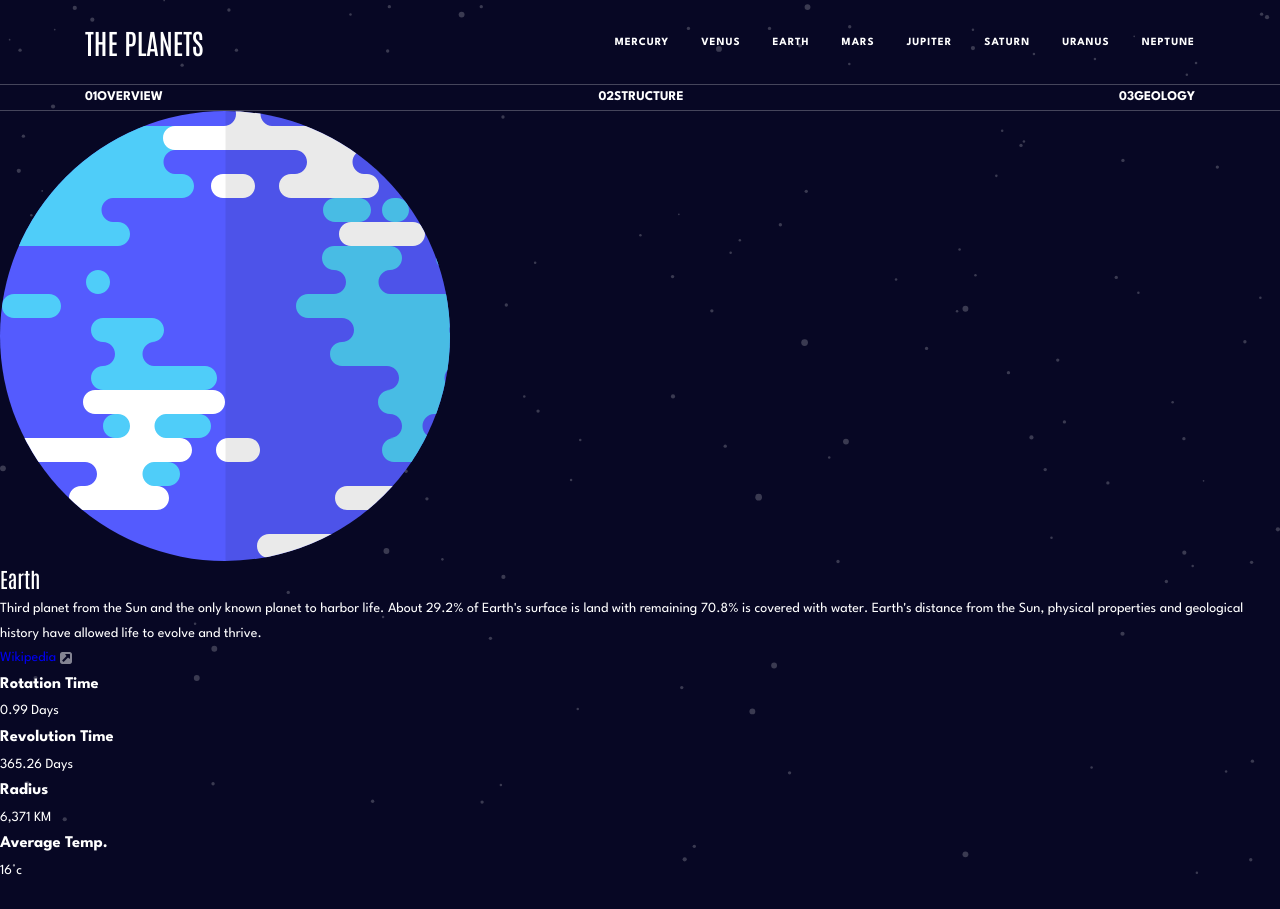
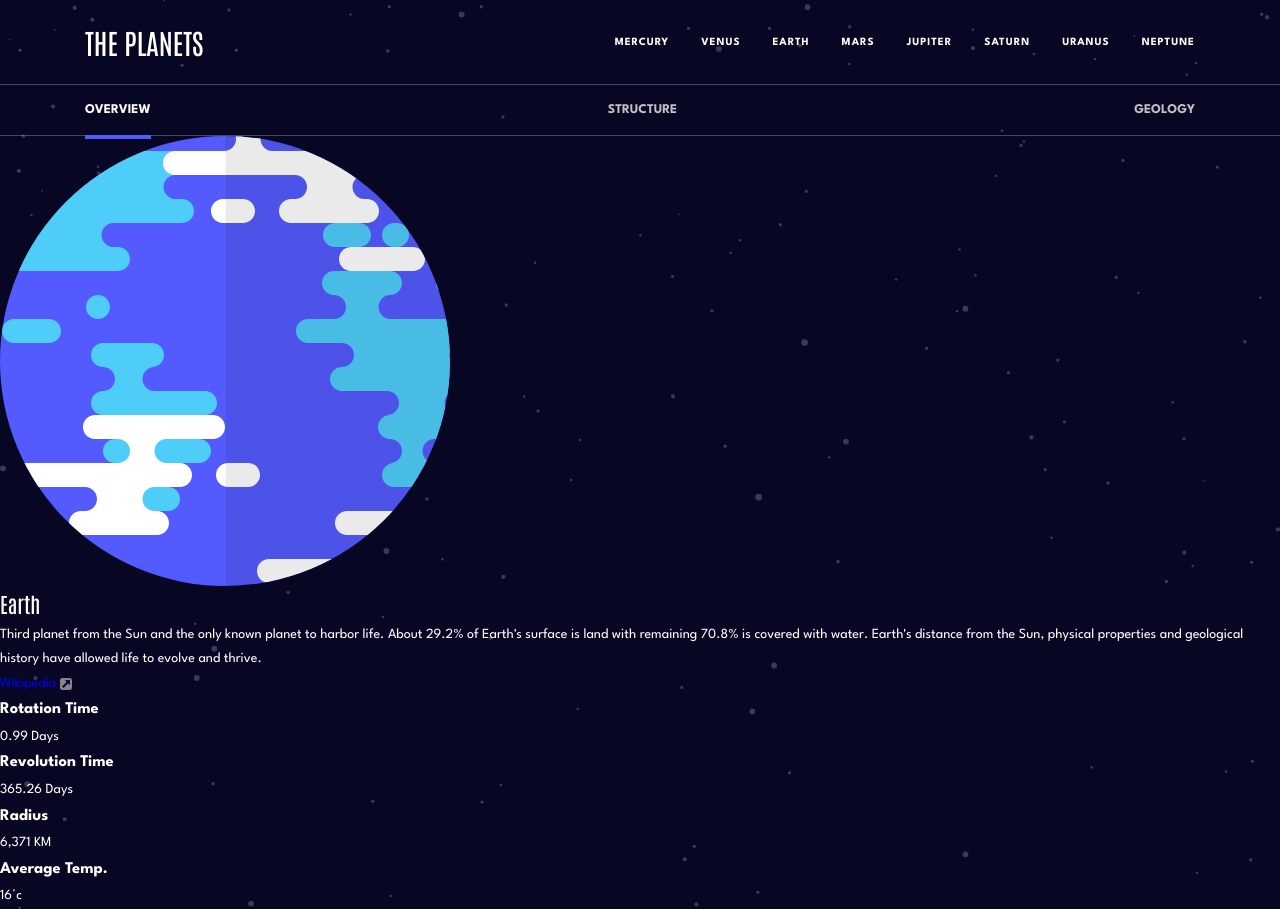
Before and after one commit to mgalvizo/planets-fact-site-source, a React (Create React App) app: page /planets/earth in a window 1280 px wide. Before the commit the page ends 883 px from the top, so only its background shows below. Built offline with nearby package versions, Linux system fonts and the light colour scheme.

Commit message:
refactor Planet detail components and its styled components

```diff
--- a/src/components/PlanetDetailContent/PlanetButtonItem.component.tsx
+++ b/src/components/PlanetDetailContent/PlanetButtonItem.component.tsx
@@ -3,7 +3,7 @@ import StyledPlanetButtonItem from '../styled/PlanetButtonItem.styled';
 
 interface Characteristic {
     id: number;
-    name: string;
+    characteristicName: string;
 }
 
 interface PlanetButtonItemProps {
@@ -11,23 +11,34 @@ interface PlanetButtonItemProps {
     onClick: (e: MouseEvent<HTMLButtonElement>) => void;
     characteristic: Characteristic;
     selectedCharacteristic: string;
+    planetName: string;
 }
 
 const PlanetButtonItem = ({
     onClick,
     characteristic,
     selectedCharacteristic,
+    planetName,
 }: PlanetButtonItemProps) => {
-    const { id, name } = characteristic;
+    const { id, characteristicName } = characteristic;
 
     return (
         <StyledPlanetButtonItem
-            onClick={onClick}
-            id={name}
-            className={selectedCharacteristic === name ? 'active' : ''}
+            planetName={planetName.toLowerCase()}
+            characteristicName={characteristicName}
         >
-            <span className="number">{`0${id}`}</span>
-            <span className="name">{name.toUpperCase()}</span>
+            <button
+                id={characteristicName}
+                onClick={onClick}
+                className={`${characteristicName} ${
+                    selectedCharacteristic === characteristicName
+                        ? 'active'
+                        : ''
+                }`}
+            >
+                <span className="number">{`0${id}`}</span>
+                <span className="name">{characteristicName.toUpperCase()}</span>
+            </button>
         </StyledPlanetButtonItem>
     );
 };
--- a/src/components/PlanetDetailContent/PlanetButtonList.component.tsx
+++ b/src/components/PlanetDetailContent/PlanetButtonList.component.tsx
@@ -6,37 +6,39 @@ interface PlanetButtonListProps {
     children?: ReactNode;
     onButtonClick: (e: MouseEvent<HTMLButtonElement>) => void;
     selectedCharacteristic: string;
+    planetName: string;
 }
 
 const MAPPING_PHYSICAL_CHARACTERISTICS = [
     {
         id: 1,
-        name: 'overview',
+        characteristicName: 'overview',
     },
     {
         id: 2,
-        name: 'structure',
+        characteristicName: 'structure',
     },
     {
         id: 3,
-        name: 'geology',
+        characteristicName: 'geology',
     },
 ];
 
 const PlanetButtonList = ({
     onButtonClick,
     selectedCharacteristic,
+    planetName,
 }: PlanetButtonListProps) => {
     const buttons = MAPPING_PHYSICAL_CHARACTERISTICS.map(characteristic => {
         const { id } = characteristic;
         return (
-            <li key={id}>
-                <PlanetButtonItem
-                    onClick={onButtonClick}
-                    characteristic={characteristic}
-                    selectedCharacteristic={selectedCharacteristic}
-                />
-            </li>
+            <PlanetButtonItem
+                key={id}
+                onClick={onButtonClick}
+                characteristic={characteristic}
+                selectedCharacteristic={selectedCharacteristic}
+                planetName={planetName}
+            />
         );
     });
 
--- a/src/components/PlanetDetailContent/PlanetDetailContent.component.tsx
+++ b/src/components/PlanetDetailContent/PlanetDetailContent.component.tsx
@@ -15,7 +15,7 @@ const PlanetDetailContent = ({ planet }: PlanetDetailContentProps) => {
         useState('overview');
 
     const {
-        name,
+        name: planetName,
         overview,
         structure,
         geology,
@@ -24,9 +24,9 @@ const PlanetDetailContent = ({ planet }: PlanetDetailContentProps) => {
         radius,
         temperature,
     } = planet;
-    const planetImg = name.toLowerCase();
-    const planetInternalImg = `${name.toLowerCase()}Internal`;
-    const planetGeologyImg = `${name.toLowerCase()}Geology`;
+    const planetImg = planetName.toLowerCase();
+    const planetInternalImg = `${planetName.toLowerCase()}Internal`;
+    const planetGeologyImg = `${planetName.toLowerCase()}Geology`;
 
     const onClickHandler = (e: MouseEvent<HTMLButtonElement>) => {
         const { id } = e.currentTarget;
@@ -35,20 +35,21 @@ const PlanetDetailContent = ({ planet }: PlanetDetailContentProps) => {
     };
 
     const PHYSICAL_CHARACTERISTICS = {
-        name,
+        planetName,
         overview,
         structure,
         geology,
     };
 
     const PLANET_IMAGES = {
-        name,
+        planetName,
         overview: planetImg,
         structure: planetInternalImg,
         geology: planetGeologyImg,
     };
 
     const PLANET_STATS = {
+        planetName,
         rotation,
         revolution,
         radius,
@@ -63,6 +64,7 @@ const PlanetDetailContent = ({ planet }: PlanetDetailContentProps) => {
                         <PlanetButtonList
                             onButtonClick={onClickHandler}
                             selectedCharacteristic={selectedCharacteristic}
+                            planetName={planetName}
                         />
                     </div>
                 </div>
--- a/src/components/PlanetDetailContent/PlanetImage.component.tsx
+++ b/src/components/PlanetDetailContent/PlanetImage.component.tsx
@@ -9,14 +9,14 @@ interface PlanetImageProps {
 }
 
 interface PlanetImages {
-    name: string;
+    planetName: string;
     overview: string;
     structure: string;
     geology: string;
 }
 
 const PlanetImage = ({ selectedCharacteristic, images }: PlanetImageProps) => {
-    const { name, overview, structure, geology } = images;
+    const { planetName, overview, structure, geology } = images;
 
     let imgKey: string;
     let imgGeologyKey: string;
@@ -38,7 +38,7 @@ const PlanetImage = ({ selectedCharacteristic, images }: PlanetImageProps) => {
                 <figure>
                     <img
                         src={getImageByKey(imgKey)}
-                        alt={`${name} ${selectedCharacteristic}`}
+                        alt={`${planetName} ${selectedCharacteristic}`}
                         loading="lazy"
                     />
                 </figure>
@@ -49,14 +49,14 @@ const PlanetImage = ({ selectedCharacteristic, images }: PlanetImageProps) => {
                     <figure>
                         <img
                             src={getImageByKey(imgKey)}
-                            alt={`${name} overview`}
+                            alt={`${planetName} overview`}
                             loading="lazy"
                         />
                     </figure>
                     <figure>
                         <img
                             src={getImageByKey(imgGeologyKey)}
-                            alt={`${name} ${selectedCharacteristic}`}
+                            alt={`${planetName} ${selectedCharacteristic}`}
                             loading="lazy"
                         />
                     </figure>
--- a/src/components/PlanetDetailContent/PlanetInfo.component.tsx
+++ b/src/components/PlanetDetailContent/PlanetInfo.component.tsx
@@ -9,7 +9,7 @@ interface PlanetInfoProps {
 }
 
 interface PhysicalCharacteristics {
-    name: string;
+    planetName: string;
     overview: {
         content: string;
         source: string;
@@ -28,7 +28,7 @@ const PlanetInfo = ({
     selectedCharacteristic,
     characteristics,
 }: PlanetInfoProps) => {
-    const { name, overview, structure, geology } = characteristics;
+    const { planetName, overview, structure, geology } = characteristics;
 
     let characteristicDescription;
     let characteristicSource;
@@ -46,7 +46,7 @@ const PlanetInfo = ({
 
     return (
         <StyledPlanetInfo>
-            <h2>{name}</h2>
+            <h2>{planetName}</h2>
             <p className="description">{characteristicDescription}</p>
             <p className="source">
                 <a href={characteristicSource} target="_blank" rel="noreferrer">
--- a/src/components/styled/GlobalStyles.styled.ts
+++ b/src/components/styled/GlobalStyles.styled.ts
@@ -44,6 +44,7 @@ const GlobalStyle = createGlobalStyle`
     --planet-menu-item-size-lg: 1.1rem;
     --planet-menu-item-height-lg: 2;
     /* BUTTON */
+    --planet-button-list-height: 50px;
     --planet-button-size-sm: .9rem;
     --planet-button-height-sm: 1.1;
     --planet-button-size-md: .9rem;
--- a/src/components/styled/NavLinkItem.styled.ts
+++ b/src/components/styled/NavLinkItem.styled.ts
@@ -1,7 +1,10 @@
 import styled, { css } from 'styled-components';
-import { NavLinkItemProps } from '../Navigation/NavLinkItem.component';
 
-const PLANET_COLORS = {
+interface StyledNavLinkItemProps {
+    planetName: string;
+}
+
+export const PLANET_COLORS = {
     mercury: '#DEF4FC',
     venus: '#F7CC7F',
     earth: '#545BFE',
@@ -12,7 +15,7 @@ const PLANET_COLORS = {
     neptune: '#497EFA',
 };
 
-const StyledNavLinkItem = styled.li<NavLinkItemProps>`
+const StyledNavLinkItem = styled.li<StyledNavLinkItemProps>`
     font-size: var(--planet-menu-item-size-sm);
     line-height: var(--planet-menu-item-height-sm);
     letter-spacing: 1px;
@@ -97,14 +100,12 @@ const StyledNavLinkItem = styled.li<NavLinkItemProps>`
             css`
                 a:link,
                 a:visited {
-                    &.${planetName} {
                     &.active {
                         color: var(--white);
                         box-shadow: 0 4px 0 0
                             ${PLANET_COLORS[
                                 planetName as keyof typeof PLANET_COLORS
                             ]};
-                        }
                     }
                 }
             `}
@@ -126,7 +127,6 @@ const StyledNavLinkItem = styled.li<NavLinkItemProps>`
             css`
                 a:link,
                 a:visited {
-                    &.${planetName} {
                     &:hover,
                     &.active {
                         color: var(--white);
@@ -137,7 +137,6 @@ const StyledNavLinkItem = styled.li<NavLinkItemProps>`
                             inset;
                     }
                 }
-                }
             `}
     }
 `;
--- a/src/components/styled/PlanetButtonItem.styled.ts
+++ b/src/components/styled/PlanetButtonItem.styled.ts
@@ -1,7 +1,50 @@
-import styled from 'styled-components';
+import styled, { css } from 'styled-components';
+import { PLANET_COLORS } from './NavLinkItem.styled';
 
-const StyledPlanetButtonItem = styled.button`
-    background-color: transparent;
+interface StyledPlanetButtonItemProps {
+    planetName: string;
+    characteristicName: string;
+}
+
+const StyledPlanetButtonItem = styled.li<StyledPlanetButtonItemProps>`
+    height: inherit;
+
+    button {
+        background-color: transparent;
+        height: inherit;
+        cursor: pointer;
+        color: rgba(255, 255, 255, 0.75);
+        transition-property: color, box-shadow;
+        transition-duration: 0.25s;
+        transition-timing-function: ease-in-out;
+    }
+
+    .number {
+        display: none;
+    }
+
+    ${({ planetName, characteristicName }) =>
+        planetName &&
+        characteristicName &&
+        css`
+            button {
+                &.active {
+                    color: var(--white);
+                    box-shadow: 0 4px 0 0
+                        ${PLANET_COLORS[
+                            planetName as keyof typeof PLANET_COLORS
+                        ]};
+                }
+            }
+        `}
+
+    // 620px
+    @media only screen and (min-width: 38.75em) {
+    }
+
+    // 1024px
+    @media only screen and (min-width: 64em) {
+    }
 `;
 
 export default StyledPlanetButtonItem;
--- a/src/components/styled/PlanetButtonList.styled.ts
+++ b/src/components/styled/PlanetButtonList.styled.ts
@@ -6,6 +6,7 @@ const StyledPlanetButtonList = styled.ul`
     flex-flow: row wrap;
     justify-content: space-between;
     align-items: center;
+    height: var(--planet-button-list-height);
 `;
 
 export default StyledPlanetButtonList;
```
Lines whose indentation alone changed are shown as unchanged.
